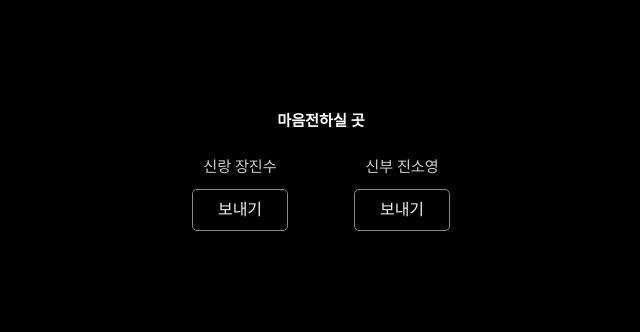
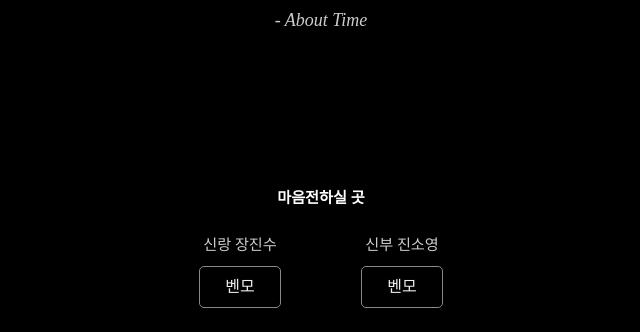
Before and after one commit to dctck/DavidSoyoung_Wedding_US, a plain HTML site: page index.html in a window 1280 px wide. Shown: the part 4000-4332 px from the top of the page, without its empty margins (319-959 px from the left). Drawn offline with Linux system fonts and the light colour scheme; grey boxes are pictures that could not be loaded; a web font is replaced by a local one.

Commit message:
Update index.html

```diff
--- a/index.html
+++ b/index.html
@@ -519,16 +519,16 @@
                 서로에게 봄날의 따스한 햇살이 되어주었습니다.<br><br>
 
                 함께 수많은 사계절을 지나며,<br>
-                이제 저희 두 사람은 한마음으로 결혼을 약속하게 되었습니다.<br><br>
+                이제 저희 두 사람은 한마음으로 <br>결혼을 약속하게 되었습니다.<br><br>
 
                 양가 가족분들이 한국에 계셔<br>
                 저희는 한국에서 결혼식을 올리게 되었습니다.<br>
                 저희 둘 다 미국에서 지낸 시간이 길었던 만큼,<br>
                 짧다면 짧고 길다면 긴 인연을 함께해온 여러분을 직접 초대드리지 못해 아쉬운 마음이 큽니다.<br>
-                그래도 이렇게나마 소식을 전할 수 있음에 감사한 마음입니다.<br><br>
+                그래도 이렇게나마 소식을 전할 수 있음에 <br> 감사한 마음입니다.<br><br>
 
-                저희의 새로운 시작에 따뜻한 마음으로 함께해주시고 축복해주신다면,<br>
-                그 마음을 소중히 간직하며 더욱 행복한 삶을 만들어가겠습니다.
+                저희의 새로운 시작에 따뜻한 마음으로<br> 함께해주시고 축복해주신다면,<br>
+                그 마음을 소중히 간직하며 <br>더욱 행복한 삶을 만들어가겠습니다.
             </p>
         </div>
 
@@ -571,14 +571,14 @@
         <div class="gift-person">
             <div class="gift-label font-korean">신랑 장진수</div>
             <a href="https://venmo.com/u/dad-c" target="_blank" rel="noopener noreferrer" class="gift-button">
-                보내기
+                벤모
             </a>
         </div>
 
         <div class="gift-person">
             <div class="gift-label font-korean">신부 진소영</div>
             <a href="https://venmo.com/u/Soyoung-Jin-1" target="_blank" rel="noopener noreferrer" class="gift-button">
-                보내기
+                벤모
             </a>
         </div>
 
```
